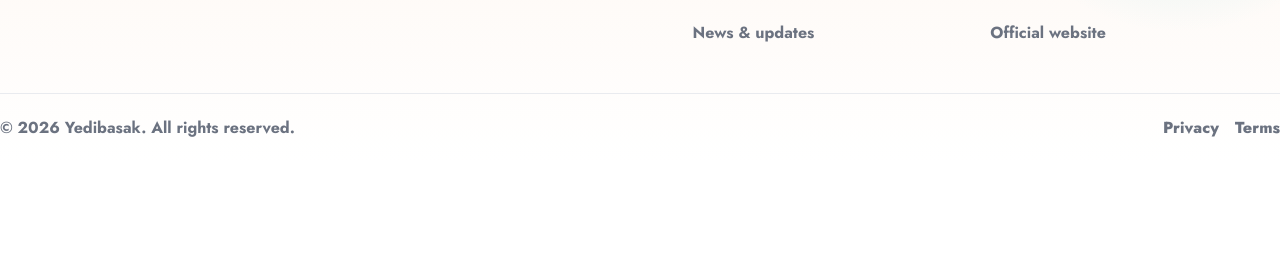
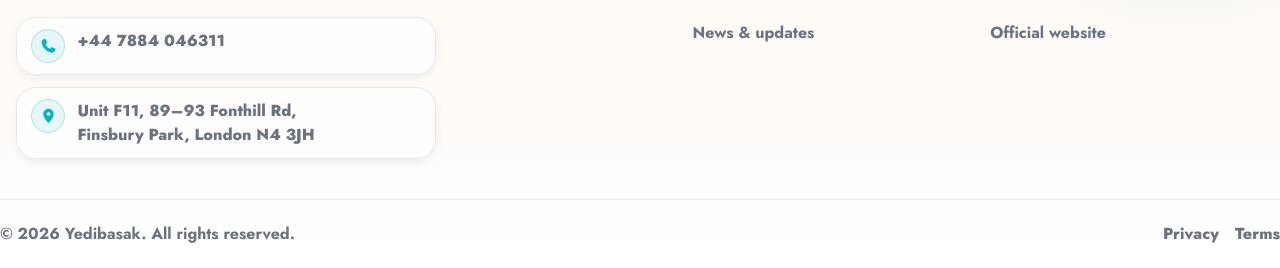
Before and after one commit to imsemoo/yedibasak-landingpage, a plain HTML site: page index.html in a window 1280 px wide. Shown: the part 5879-6147 px from the top of the page. Before the commit the page ends 6040 px from the top, so only its background shows below. Drawn offline with Linux system fonts and the light colour scheme.

Commit message:
Signed-off-by: Eslam abselnasser <96479431+imsemoo@users.noreply.github.com>

```diff
--- a/assets/css/style.css
+++ b/assets/css/style.css
@@ -3299,3 +3299,57 @@
   font-size: 16px;
   color: var(--color-primary);
 }
+
+/* ==============================
+   Footer contact (icons + address)
+============================== */
+.footer-contact {
+  margin-top: var(--space-5);
+  display: grid;
+  gap: var(--space-3);
+  max-width: 420px;
+}
+
+.footer-contact-item {
+  display: flex;
+  align-items: flex-start;
+  gap: .75rem;
+  padding: .7rem .9rem;
+  border-radius: var(--radius-lg);
+  border: 1px solid var(--color-border);
+  background: rgba(255, 255, 255, .78);
+  box-shadow: var(--shadow-sm);
+  color: var(--color-text);
+  text-decoration: none;
+  font-weight: 800;
+  font-size: var(--fs-400);
+  line-height: 1.5;
+  transition: transform var(--dur-2) var(--ease), box-shadow var(--dur-2) var(--ease);
+}
+
+.footer-contact-item:hover {
+  transform: translateY(-1px);
+  box-shadow: var(--shadow-md);
+}
+
+.footer-contact-item.is-address {
+  cursor: default;
+}
+
+.fci-icon {
+  flex: 0 0 34px;
+  width: 34px;
+  height: 34px;
+  border-radius: var(--radius-pill);
+  border: 1px solid rgba(11, 178, 193, .25);
+  background: rgba(11, 178, 193, .10);
+  color: var(--color-primary);
+  display: inline-flex;
+  align-items: center;
+  justify-content: center;
+  font-size: 14px;
+}
+
+.fci-text {
+  color: var(--color-muted);
+}
--- a/index.html
+++ b/index.html
@@ -1580,6 +1580,24 @@
           guided programs
           across Türkiye and neighboring communities.
         </p>
+        <div class="footer-contact" aria-label="Organization contact details">
+          <a class="footer-contact-item" href="tel:+447884046311">
+            <span class="fci-icon" aria-hidden="true">
+              <i class="fa-solid fa-phone"></i>
+            </span>
+            <span class="fci-text">+44 7884 046311</span>
+          </a>
+
+          <div class="footer-contact-item is-address">
+            <span class="fci-icon" aria-hidden="true">
+              <i class="fa-solid fa-location-dot"></i>
+            </span>
+            <span class="fci-text">
+              Unit F11, 89–93 Fonthill Rd,<br>
+              Finsbury Park, London N4 3JH
+            </span>
+          </div>
+        </div>
 
         <!-- <div class="footer-chips" aria-label="Quick contact">
           <a class="chip" href="mailto:hello@yedibasak.org">
```
